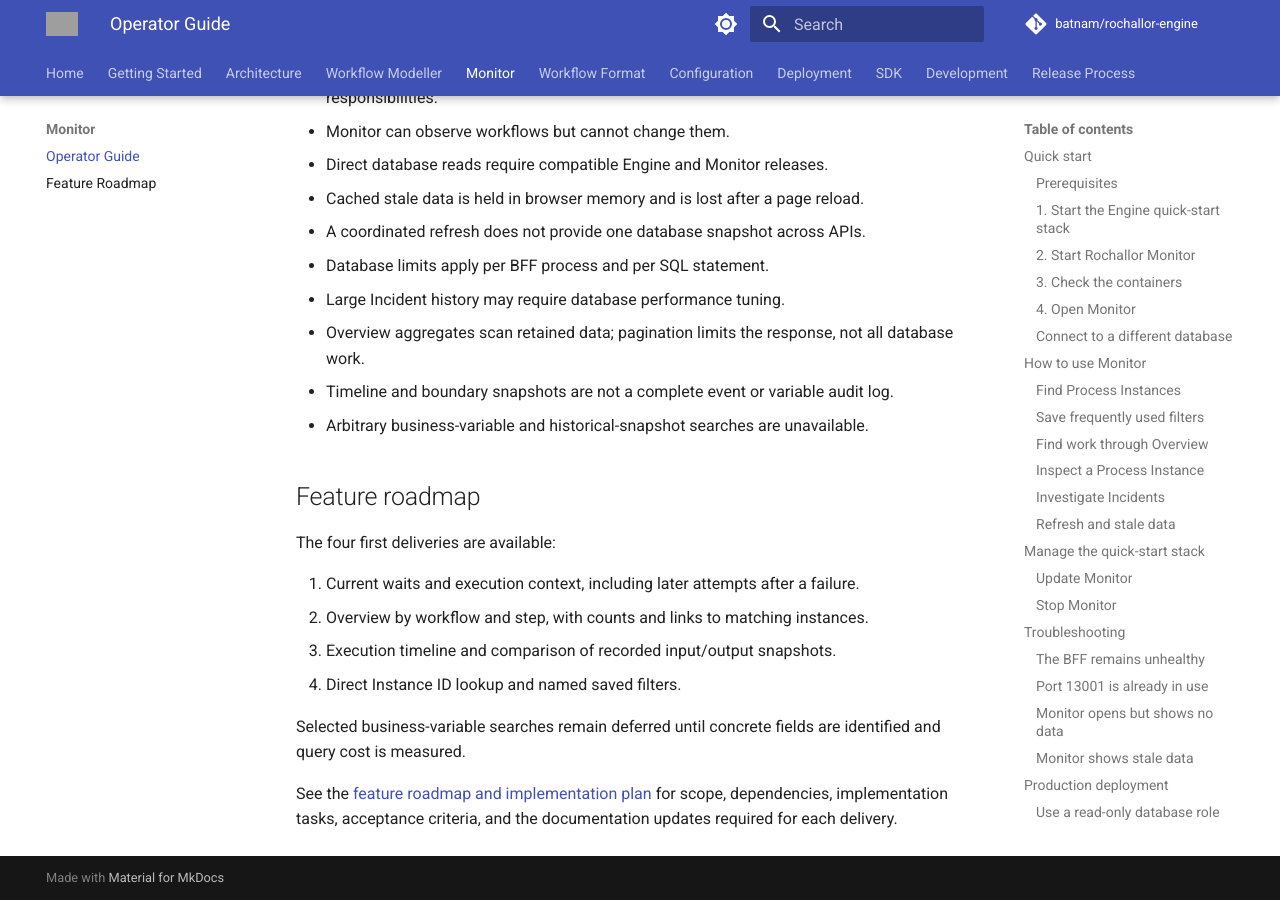
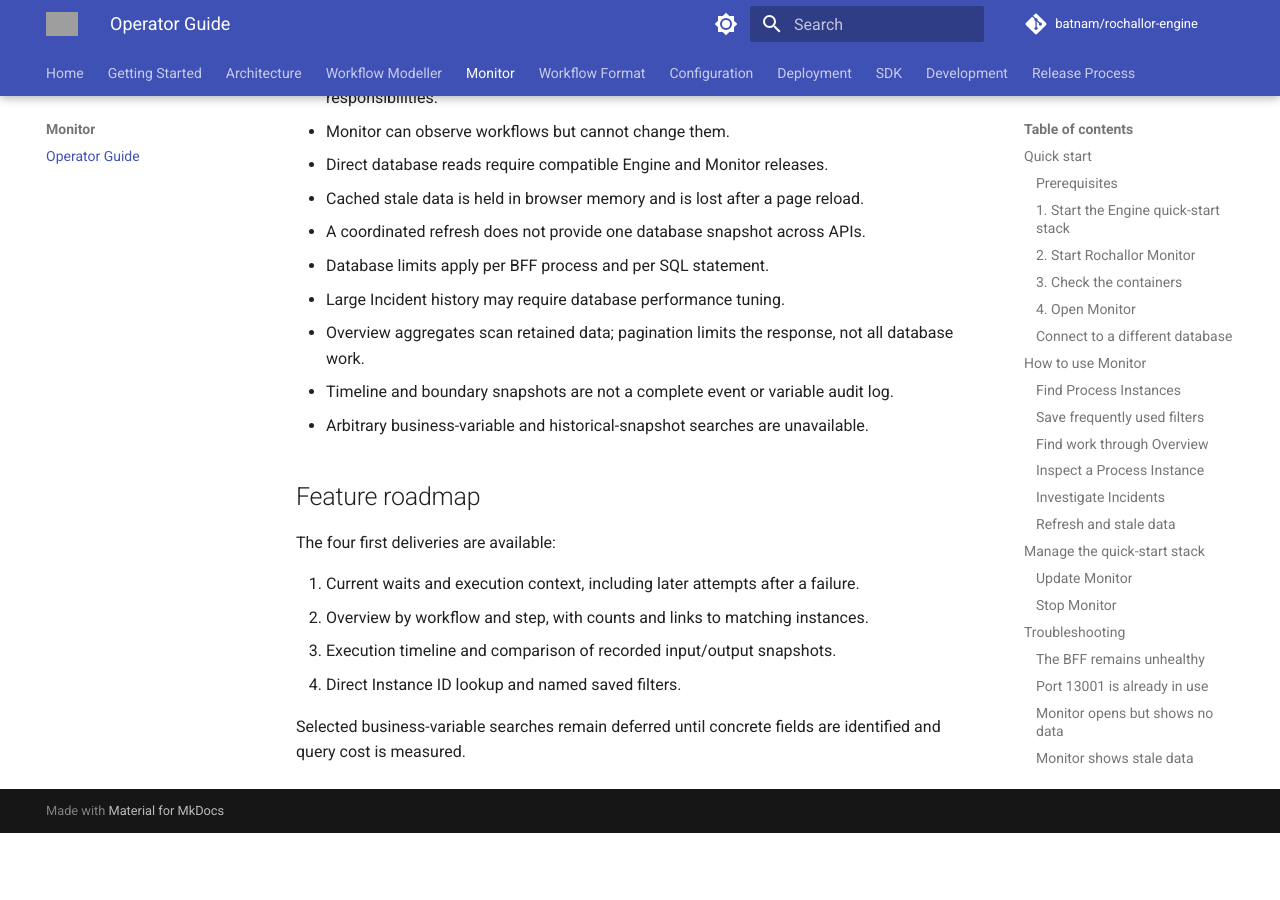
Before and after one commit to batnam/rochallor-engine, an MkDocs documentation site: the page built from docs/monitor.md, in a window 1280 px wide and 900 px high, scrolled down 11212 px. Built offline with MkDocs 1.6.1 and Material for MkDocs 9.7.7, drawn with Linux system fonts in a browser that asks for light colours; comment, search, counter and statistics services are not loaded; after the commit the page ends 12045 px from its top, so only the background shows below that; grey boxes are pictures that could not be loaded.

Commit message:
chore: clean up

```diff
--- a/docs/monitor.md
+++ b/docs/monitor.md
@@ -489,7 +489,3 @@ The four first deliveries are available:
 
 Selected business-variable searches remain deferred until concrete fields are
 identified and query cost is measured.
-
-See the [feature roadmap and implementation plan](monitor-roadmap.md) for
-scope, dependencies, implementation tasks, acceptance criteria, and the
-documentation updates required for each delivery.
--- a/mkdocs.yml
+++ b/mkdocs.yml
@@ -59,7 +59,6 @@ nav:
   - Workflow Modeller: modeller.md
   - Monitor:
     - Operator Guide: monitor.md
-    - Feature Roadmap: monitor-roadmap.md
   - Workflow Format: workflow-format.md
   - Configuration: configuration.md
   - Deployment:
```
